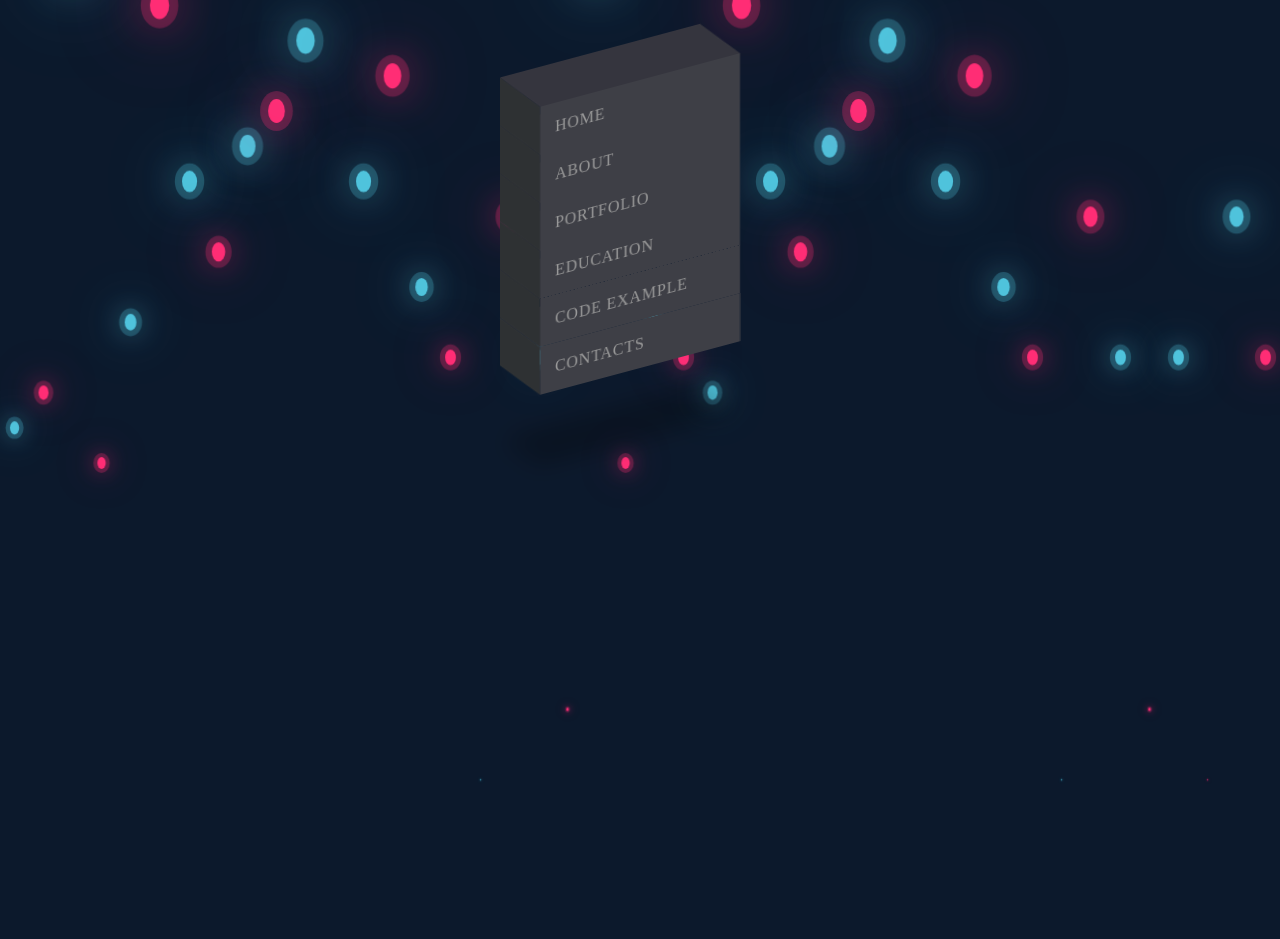
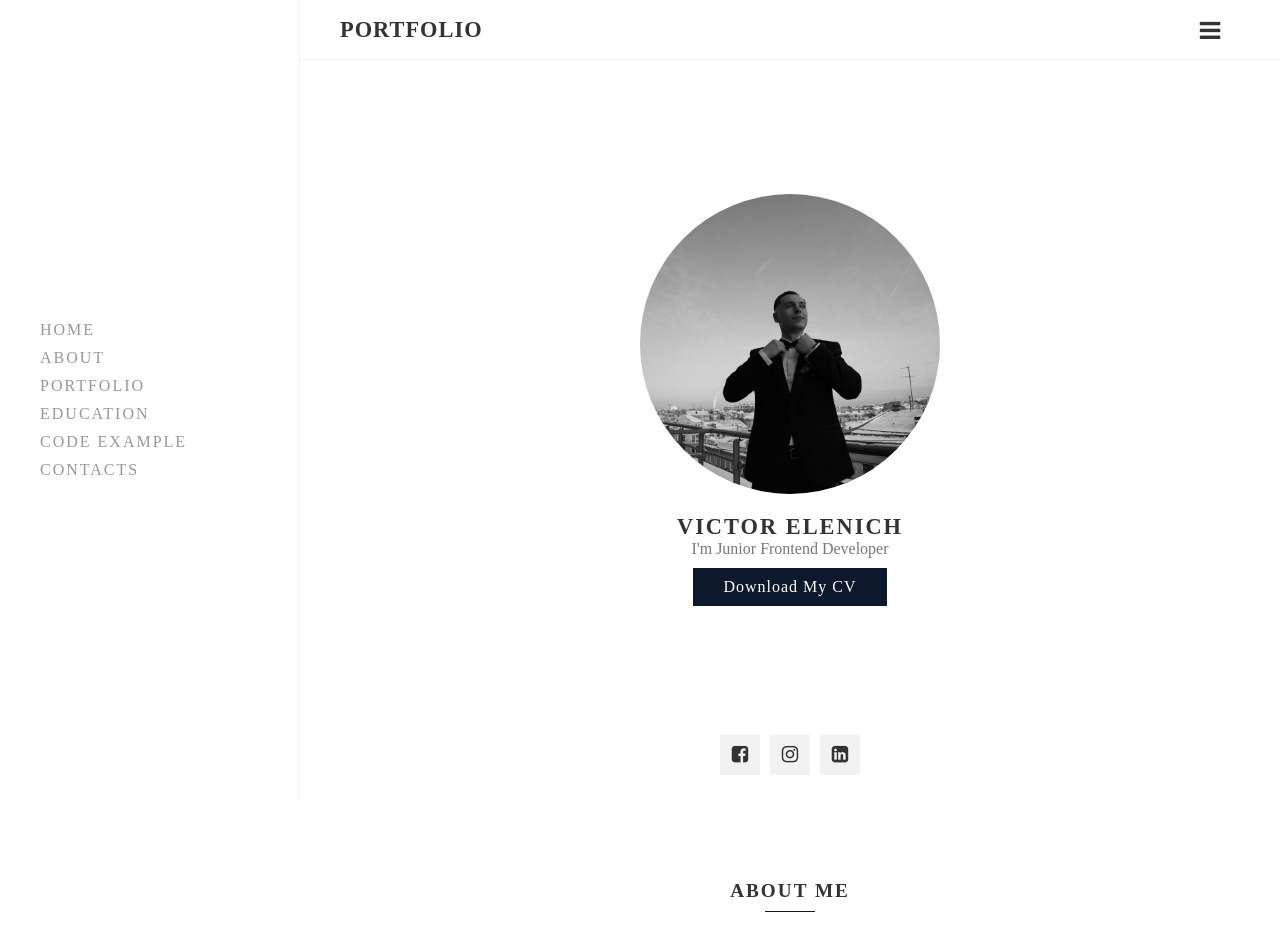
Before and after one commit to ViktorElenich/rsschool-cv, a plain HTML site: page index.html in a window 1280 px wide. Shown: the top 939 px of the page. Before the commit the page ends 800 px from the top, so only its background shows below. Drawn offline with Linux system fonts and the light colour scheme.

Commit message:
refactor: navigation

```diff
--- a/index.html
+++ b/index.html
@@ -4,69 +4,75 @@
   <meta charset="UTF-8">
   <meta http-equiv="X-UA-Compatible" content="IE=edge">
   <meta name="viewport" content="width=device-width, initial-scale=1.0">
+  <link rel="stylesheet" href="https://cdnjs.cloudflare.com/ajax/libs/font-awesome/4.7.0/css/font-awesome.min.css">
   <link rel="stylesheet" href="style.css">
   <title>CV</title>
 </head>
 <body>
-  <div class="container__animated">
-    <div class="bubbles">
-      <span style="--i:11;"></span>
-      <span style="--i:12;"></span>
-      <span style="--i:24;"></span>
-      <span style="--i:10;"></span>
-      <span style="--i:14;"></span>
-      <span style="--i:23;"></span>
-      <span style="--i:18;"></span>
-      <span style="--i:16;"></span>
-      <span style="--i:19;"></span>
-      <span style="--i:20;"></span>
-      <span style="--i:22;"></span>
-      <span style="--i:25;"></span>
-      <span style="--i:18;"></span>
-      <span style="--i:21;"></span>
-      <span style="--i:15;"></span>
-      <span style="--i:13;"></span>
-      <span style="--i:26;"></span>
-      <span style="--i:17;"></span>
-      <span style="--i:13;"></span>
-      <span style="--i:28;"></span>
-      <span style="--i:24;"></span>
-      <span style="--i:10;"></span>
-      <span style="--i:14;"></span>
-      <span style="--i:13;"></span>
-      <span style="--i:12;"></span>
-      <span style="--i:23;"></span>
-      <span style="--i:18;"></span>
-      <span style="--i:16;"></span>
-      <span style="--i:19;"></span>
-      <span style="--i:20;"></span>
-      <span style="--i:22;"></span>
-      <span style="--i:25;"></span>
-      <span style="--i:18;"></span>
-      <span style="--i:21;"></span>
-      <span style="--i:15;"></span>
-      <span style="--i:13;"></span>
-      <span style="--i:26;"></span>
-      <span style="--i:17;"></span>
-      <span style="--i:13;"></span>
-      <span style="--i:28;"></span>
-      <span style="--i:13;"></span>
-      <span style="--i:26;"></span>
-      <span style="--i:17;"></span>
-      <span style="--i:13;"></span>
+  <div class="container">
+    <div  class="navigation">
+      <ul>
+        <li><a href="#banner">Home</a></li>
+        <li><a href="#about">About</a></li>
+        <li><a href="#portfolio">Portfolio</a></li>
+        <li><a href="#">Education</a></li>
+        <li><a href="#">Code Example</a></li>
+        <li><a href="#">Contacts</a></li>
+      </ul>
     </div>
-    <header>
-      <ul class="navigation">
-        <li style="--i:6;"><a href="#">Home</a></li>
-        <li style="--i:5;"><a href="#">About</a></li>
-        <li style="--i:4;"><a href="#">Portfolio</a></li>
-        <li style="--i:3;"><a href="#">Education</a></li>
-        <li style="--i:2;"><a href="#">Code Example</a></li>
-        <li style="--i:1;"><a href="#">Contacts</a></li>
-      </ul>
-    </header>
-    <main></main>
-    <footer></footer>
+    <main class="main">
+      <div class="topbar">
+        <a href="#" class="logo">Portfolio</a>
+        <div class="toggle">
+          <i class="fa fa-bars" aria-hidden="true"></i>
+        </div>
+      </div>
+      <section class="banner" id="banner">
+        <div class="content">
+          <div class="img_author">
+            <img src="./assets/img/photo.jpg" alt="author">
+          </div>
+          <h3>Victor Elenich</h3>
+          <p>I'm Junior Frontend Developer</p>
+          <a href="cv/index.html" class="btn">Download My CV</a>
+          <ul class="social__links">
+            <li><a href="#"><i class="fa fa-facebook-square" aria-hidden="true"></i></a></li>
+            <li><a href="#"><i class="fa fa-instagram" aria-hidden="true"></i></a></li>
+            <li><a href="#"><i class="fa fa-linkedin-square" aria-hidden="true"></i></a></li>
+          </ul>
+        </div>
+      </section>
+      <section class="about control" id="about">
+        <div class="title">
+          <h2>About Me</h2>
+        </div>
+        <div class="content">
+          <div class="text__container">
+            <p>Lorem ipsum dolor sit amet consectetur adipisicing elit.
+              Adipisci expedita error nostrum facilis optio sunt atque incidunt hic id unde,
+              libero voluptate ut corrupti laboriosam esse molestiae perferendis quia impedit
+              dolores autem temporibus nobis harum! Ratione voluptates quae tenetur dolorem? Cumque,
+              quis soluta adipisci harum laboriosam ab ex, accusamus voluptatum iusto fugit sapiente
+              delectus praesentium. At mollitia quidem numquam voluptas repellat fugiat doloribus voluptates
+              rerum officia tempore, eum corporis error vitae ipsa non quas quibusdam expedita placeat illum
+              vel totam. <br><br> Maxime perspiciatis earum eligendi architecto consequatur
+              esse, corrupti fuga neque quam debitis quae possimus quod amet cum minus quisquam. Quia harum,
+              sint quibusdam voluptas unde maxime ipsa magnam inventore nihil expedita modi dolor ipsam,
+              fugit tempora nobis totam ut voluptates ad assumenda? Voluptas
+              inventore iste itaque ut doloremque amet magni, rem repellat!</p>
+          </div>
+          <div class="img__author">
+            <img src="./assets/img/photo_1.jpg" alt="author">
+          </div>
+        </div>
+      </section>
+      <section class="portfolio control" id="portfolio">
+        <div class="title">
+          <h2>Portfolio</h2>
+        </div>
+      </section>
+    </main>
   </div>
+  <script src="script.js"></script>
 </body>
 </html>
--- /dev/null
+++ b/script.js
@@ -0,0 +1,11 @@
+const toggle = document.querySelector('.toggle');
+const topbar = document.querySelector('.topbar');
+const navigation = document.querySelector('.navigation');
+const main = document.querySelector('.main');
+
+toggle.onclick = function(){
+  toggle.classList.toggle('active');
+  topbar.classList.toggle('active');
+  navigation.classList.toggle('active');
+  main.classList.toggle('active');
+}
--- a/style.css
+++ b/style.css
@@ -5,129 +5,265 @@
 }
 
 body {
-  min-height: 100vh;
-  background: #0c192c;
+  overflow-x: hidden;
+  scroll-behavior: smooth;
 }
-/* Background */
 
-.container__animated {
+:root {
+  --darkBackground: #0c192c;
+  --whiteBackground: #fff;
+  --colorBlackFont: #333;
+}
+
+/* Navigation */
+.navigation {
+  position: fixed;
+  width: 300px;
+  height: 100%;
+  border-right: 1px solid rgba(0,0,0,0.05);
+  background: var(--whiteBackground);
+  display: flex;
+  justify-content: center;
+  align-items: center;
+  overflow: hidden;
+  transition: width 0.5s;
+}
+
+.navigation.active {
+  width: 0;
+}
+
+.navigation ul {
+  position: relative;
+  top: 0;
+  left: 0;
+  width: 100%;
+  padding: 20px 40px;
+}
+
+.navigation ul li {
   position: relative;
   width: 100%;
-  height: 100vh;
-  overflow: hidden;
+  list-style: none;
 }
 
-.bubbles {
+.navigation ul li a {
   position: relative;
+  display: block;
+  width: 100%;
+  margin: 10px 0;
+  white-space: normal;
+  display: flex;
+  text-transform: uppercase;
+  text-decoration: none;
+  color: var(--colorBlackFont);
+  font-weight: 500;
+  letter-spacing: 2px;
+  opacity: 0.5;
+  transition: 0.5s;
+}
+
+.navigation ul li a:hover {
+  opacity: 1;
+}
+
+.main {
+  position: absolute;
+  width: calc(100% - 300px);
+  left: 300px;
+  background: var(--whiteBackground);
+  min-height: 100vh;
+  transition: width 0.5s, left 0.5s;
+}
+.main.active {
+  width: calc(100% - 0px);
+  left: 0px;
+}
+
+.main .topbar {
+  position: fixed;
+  top: 0;
+  width: calc(100% - 300px);
+  left: 300px;
+  background: var(--whiteBackground);
+  border-bottom: 1px solid rgba(0,0,0,0.05);
+  height: 60px;
+  padding: 0 40px;
+  display: flex;
+  justify-content: space-between;
+  align-items: center;
+  z-index: 2;
+  transition: width 0.5s, left 0.5s;
+}
+
+.main .topbar.active {
+  width: calc(100% - 0px);
+  left: 0px;
+}
+
+.main .topbar .logo {
+  color: var(--colorBlackFont);
+  font-weight: 700;
+  text-decoration: none;
+  font-size: 1.4em;
+  text-transform: uppercase;
+  letter-spacing: 1px;
+}
+
+.main .topbar .toggle {
+  position: relative;
+  cursor: pointer;
+  width: 60px;
+  height: 60px;
+  display: flex;
+  justify-content: center;
+  align-items: center;
+  font-size: 24px;
+  color: var(--colorBlackFont);
+}
+/*  */
+
+/* Content */
+
+section {
+  position: relative;
+  min-height: 100vh;
+}
+
+.banner {
+  display: flex;
+  justify-content: center;
+  align-items: center;
+  padding: 0 20px;
+}
+
+.banner .content {
+  display: flex;
+  flex-direction: column;
+  align-items: center;
+  justify-content: center;
+}
+
+.banner .img_author {
+  position: relative;
+  width: 300px;
+  height: 300px;
+  overflow: hidden;
+  border-radius: 50%;
+  margin-bottom: 20px;
+}
+
+.banner .img_author img {
+  position: absolute;
+  top: 0;
+  left: 0;
+  width: 100%;
+  height: 100%;
+  object-fit: cover;
+}
+
+h3 {
+  position: relative;
+  font-size: 1.4em;
+  color: var(--colorBlackFont);
+  letter-spacing: 2px;
+  text-transform: uppercase;
+}
+
+p {
+  color: #777;
+}
+
+.btn {
+  position: relative;
+  display: inline-block;
+  padding: 10px 30px;
+  background: var(--darkBackground);
+  color: #fff;
+  font-weight: 400;
+  letter-spacing: 1px;
+  margin-top: 10px;
+  text-decoration: none;
+}
+
+.social__links {
+  position: absolute;
+  bottom: 20px;
   display: flex;
 }
 
-.bubbles span {
-  position: relative;
-  width: 30px;
-  height: 30px;
-  background: #4fc3dc;
-  margin: 0 4px;
-  border-radius: 50%;
-  box-shadow: 0 0 0 10px #4fc3dc44,
-    0 0 50px #4fc3dc,
-    0 0 100px #4fc3dc;
-  animation: bubbles 15s linear infinite;
-  animation-duration: calc(125s / var(--i));
+.social__links li {
+  list-style: none;
 }
 
-.bubbles span:nth-child(even) {
-  background: #ff2d75;
-  box-shadow: 0 0 0 10px #ff2d7544,
-    0 0 50px #ff2d75,
-    0 0 100px #ff2d75;
-}
-
-@keyframes bubbles {
-  0% {
-    transform: translateY(100vh) scale(0);
-  }
-  100% {
-    transform: translateY(-10vh) scale(1);
-  }
-}
-/*  */
-
-/* Header */
-header {
-  margin-top: 50px;
+.social__links li a {
+  display: inline-block;
+  width: 40px;
+  height: 40px;
+  background: rgba(0,0,0,0.05);
+  margin: 5px;
   display: flex;
   justify-content: center;
   align-items: center;
-}
-.navigation {
-  position: relative;
-  transform: skewY(-15deg);
-}
-
-.navigation li {
-  position: relative;
-  list-style: none;
-  width: 200px;
-  background: #3e3f46;
-  padding: 15px;
-  z-index: var(--i);
+  text-decoration: none;
+  color: var(--colorBlackFont);
+  font-size: 1.2em;
   transition: 0.5s;
 }
 
-.navigation li:hover {
-  background: #33a3ee;
-  transform: translateX(-50px);
-}
-
-.navigation li::before {
-  content: '';
-  position: absolute;
-  top: 0;
-  left: -40px;
-  width: 40px;
-  height: 100%;
-  background: #2e3133;
-  transform-origin: right;
-  transform: skewY(45deg);
-  transition: 0.5s;
-}
-
-.navigation li:hover::before {
-  background: #1f5378;
-}
-
-.navigation li::after {
-  content: '';
-  position: absolute;
-  top: -40px;
-  left: 0;
-  width: 100%;
-  height: 40px;
-  background: #35353e;
-  transform-origin: bottom;
-  transform: skewX(45deg);
-  transition: 0.5s;
-}
-
-.navigation li:hover::after {
-  background: #2982b9;
-}
-
-.navigation a {
-  text-decoration: none;
-  color: #999;
-  display: block;
-  text-transform: uppercase;
-  letter-spacing: 0.05em;
-  transition: 0.5s;
-}
-
-.navigation li:hover a {
+.social__links li a:hover {
+  background: var(--darkBackground);
   color: #fff;
 }
 
-.navigation li:last-child::after {
-  box-shadow: -120px 120px 20px rgba(0, 0, 0, 0.25);
+.control {
+  position: relative;
+  min-height: 100vh;
+  padding: 80px 40px 0;
+  background: var(--whiteBackground);
+  color: var(--colorBlackFont);
+  display: inline-block;
 }
-/*  */
+
+.title {
+  width: 100%;
+  text-align: center;
+}
+
+.title h2 {
+  position: relative;
+  text-transform: uppercase;
+  letter-spacing: 2px;
+  font-size: 1.2em;
+  margin-bottom: 30px;
+}
+
+.title h2::before {
+  content: '';
+  position: absolute;
+  left: 50%;
+  transform: translateX(-50%);
+  bottom: -10px;
+  width: 50px;
+  height: 1px;
+  background: var(--darkBackground);
+}
+
+.about .content {
+  display: flex;
+  justify-content: space-between;
+  margin-top: 40px;
+}
+
+.about .content .text__container {
+  width: 49%;
+  min-width: 49%;
+}
+
+.about .content .img__author {
+  margin-left: 40px;
+}
+
+.about .content .img__author img {
+  max-width: 100%;
+}
```
Also changed, not shown: cv/index.html (added, +12 -0 lines), assets/img/photo.jpg (added), assets/img/photo_1.jpg (added), cv/style.css (added).
